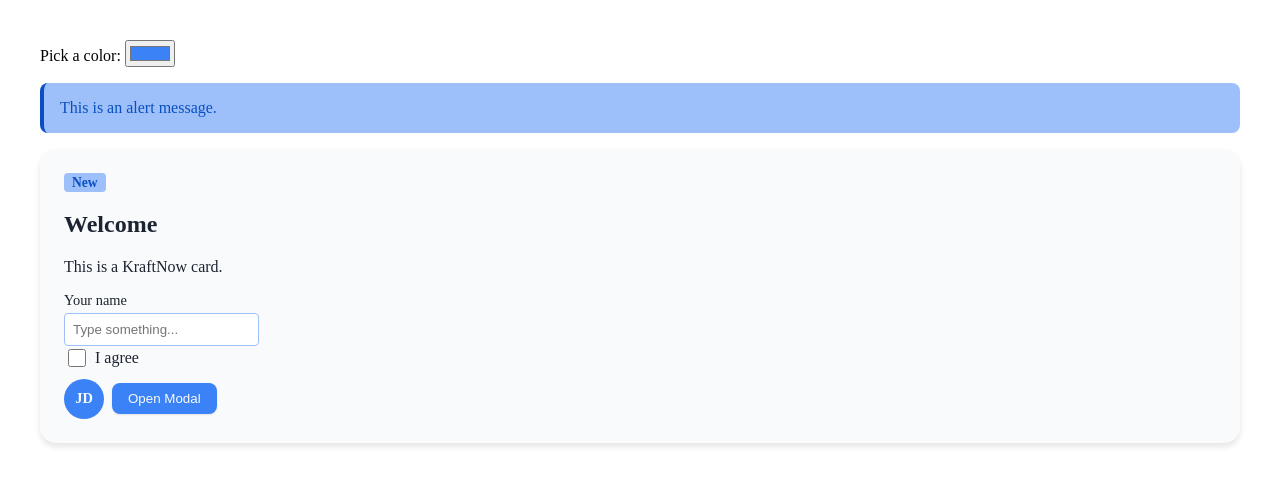
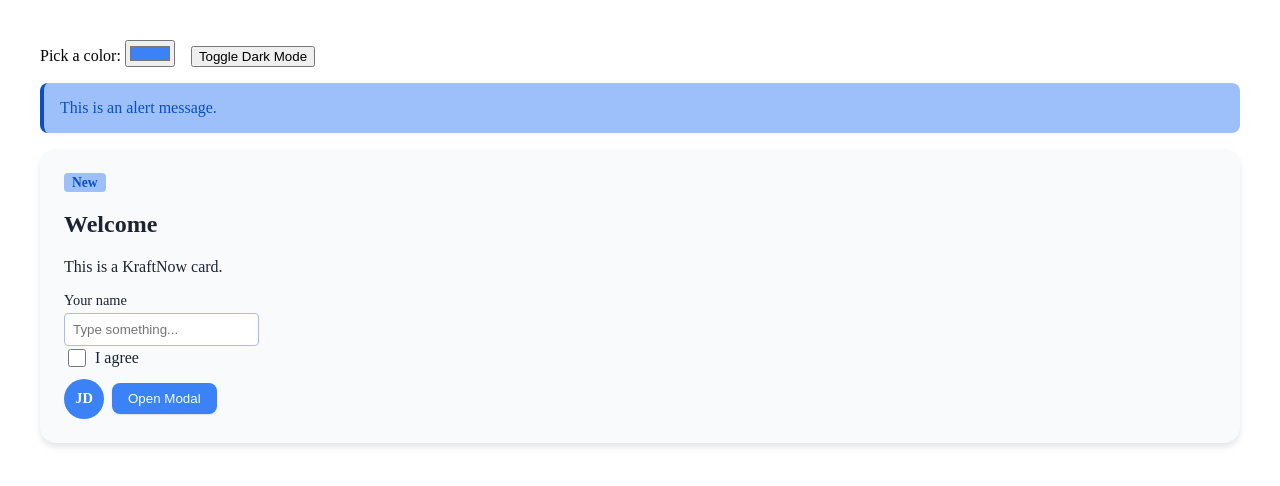
Before and after one commit to mossveil-dev/kraftnow, a React (Vite) app: page / in a window 1280 px wide. Shown: the top 486 px of the page. Built offline with nearby package versions, Linux system fonts and the light colour scheme.

Commit message:
feat: add dark mode support

```diff
--- a/src/App.tsx
+++ b/src/App.tsx
@@ -12,14 +12,18 @@ import { Avatar } from './components/Avatar'
 export function App() {
   const [color, setColor] = useState('#3b82f6')
   const [open, setOpen] = useState(false)
+  const [mode, setMode] = useState<'light' | 'dark'>('light')
 
   return (
-    <KraftNowProvider baseColor={color}>
+    <KraftNowProvider baseColor={color} mode={mode}>
       <div style={{ padding: '2rem' }}>
         <label>
           Pick a color:{' '}
           <input type="color" value={color} onChange={(e) => setColor(e.target.value)} />
         </label>
+        <button onClick={() => setMode(mode === 'light' ? 'dark' : 'light')} style={{ marginLeft: '1rem' }}>
+          Toggle {mode === 'light' ? 'Dark' : 'Light'} Mode
+        </button>
 
         <div style={{ marginTop: '1rem', display: 'flex', flexDirection: 'column', gap: '1rem' }}>
           <Alert>This is an alert message.</Alert>
--- a/src/core/KraftNowProvider.tsx
+++ b/src/core/KraftNowProvider.tsx
@@ -1,16 +1,18 @@
-import { createContext, useContext, useMemo } from "react"
-import { generateTheme } from "./generateTheme"
+import { createContext, useContext, useMemo } from 'react'
+import { generateTheme } from './generateTheme'
 
 const ThemeContext = createContext<ReturnType<typeof generateTheme> | null>(null)
 
 export function KraftNowProvider({
   baseColor,
-  children
+  mode = 'light',
+  children,
 }: {
-  baseColor: string,
+  baseColor: string
+  mode?: 'light' | 'dark'
   children: React.ReactNode
 }) {
-  const theme = useMemo(() => generateTheme(baseColor), [baseColor])
+  const theme = useMemo(() => generateTheme(baseColor, mode), [baseColor, mode])
 
   return (
     <ThemeContext.Provider value={theme}>
@@ -20,7 +22,7 @@ export function KraftNowProvider({
 }
 
 export function useTheme() {
-    const theme = useContext(ThemeContext)
-    if (!theme) throw new Error('useTheme must be used within KraftNowProvider')
-    return theme
+  const theme = useContext(ThemeContext)
+  if (!theme) throw new Error('useTheme must be used within KraftNowProvider')
+  return theme
 }
--- a/src/core/generateTheme.ts
+++ b/src/core/generateTheme.ts
@@ -2,18 +2,25 @@ import { formatHex, parse, converter } from 'culori'
 
 const toHsl = converter('hsl')
 
-export function generateTheme(baseColor: string) {
+export function generateTheme(baseColor: string, mode: 'light' | 'dark' = 'light') {
   const hsl = toHsl(parse(baseColor))
 
   if (!hsl) throw new Error('Invalid color')
 
+  const isDark = mode === 'dark'
+
   return {
+    mode,
     colors: {
       base: baseColor,
       light: formatHex({ ...hsl, l: Math.min(hsl.l + 0.2, 1) }),
       dark: formatHex({ ...hsl, l: Math.max(hsl.l - 0.2, 0) }),
-      background: formatHex({ ...hsl, l: 0.98, s: hsl.s * 0.3 }),
-      text: formatHex({ ...hsl, l: 0.15, s: hsl.s * 0.3 }),
+      background: isDark
+        ? formatHex({ ...hsl, l: 0.12, s: hsl.s * 0.3 })
+        : formatHex({ ...hsl, l: 0.98, s: hsl.s * 0.3 }),
+      text: isDark
+        ? formatHex({ ...hsl, l: 0.92, s: hsl.s * 0.3 })
+        : formatHex({ ...hsl, l: 0.15, s: hsl.s * 0.3 }),
     },
     spacing: {
       sm: '0.5rem',
```
